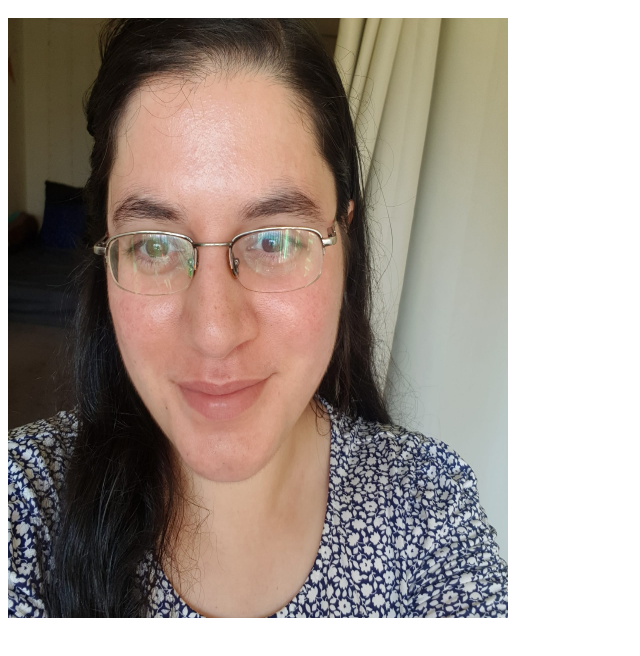
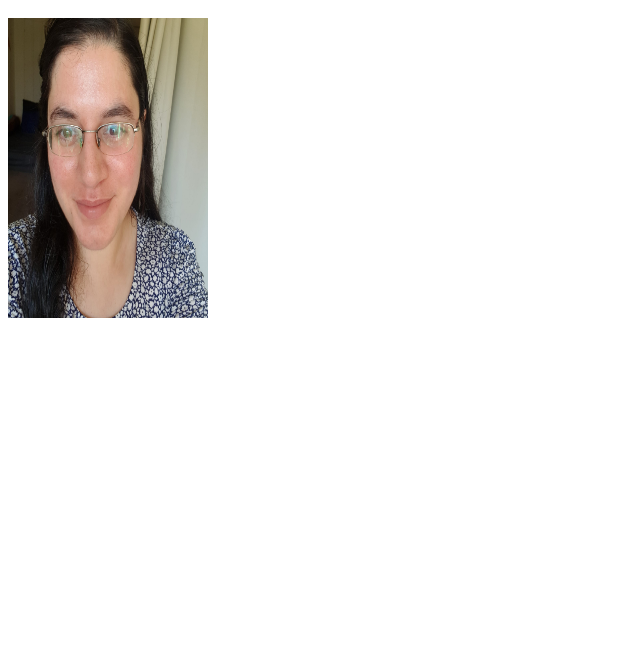
Before and after one commit to Yara2022/yara.github.io, a plain HTML site: page index.html in a window 1280 px wide. Shown: the part 48-704 px from the top of the page, without its empty margins (0-640 px from the left). Drawn offline with Linux system fonts and the light colour scheme.

Commit message:
Update index.html

```diff
--- a/index.html
+++ b/index.html
@@ -1,4 +1,4 @@
 <html>
     <h1>Yara's Portfolio</h1>
-    <img src = "./A selfie of Yara.jpg" width="500" height="600">
+    <img src = "./A selfie of Yara.jpg" width="200" height="300">
     </html>
```
